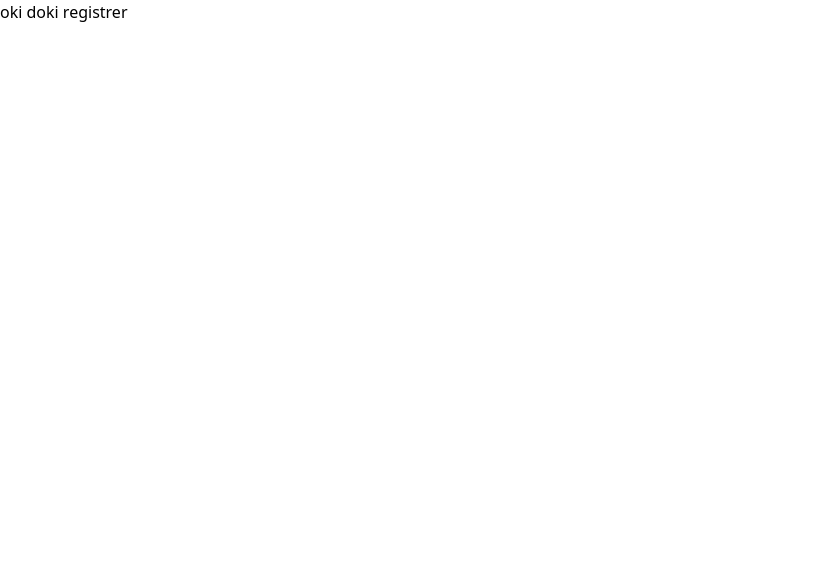
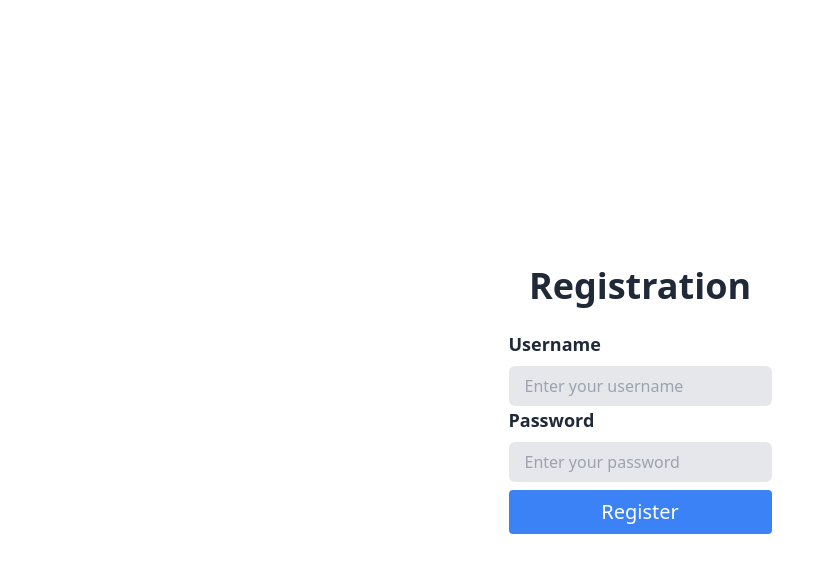
Before and after one commit to sanqro/vocabulary, a React (Create React App) app in the folder client/: page /register in a window 1280 px wide. Shown: the top 572 px of the page, without its empty margins (0-834 px from the left). Built offline with nearby package versions, Linux system fonts and the light colour scheme.

Commit message:
forgot to commit page for registration

```diff
--- a/client/src/pages/Register.tsx
+++ b/client/src/pages/Register.tsx
@@ -1,7 +1,12 @@
 import React from "react";
+import RegistrationField from "../components/RegistrationField";
 
 function register() {
-  return <div id="hi">oki doki registrer</div>;
+  return (
+    <main>
+      <RegistrationField />
+    </main>
+  );
 }
 
 export default register;
```
